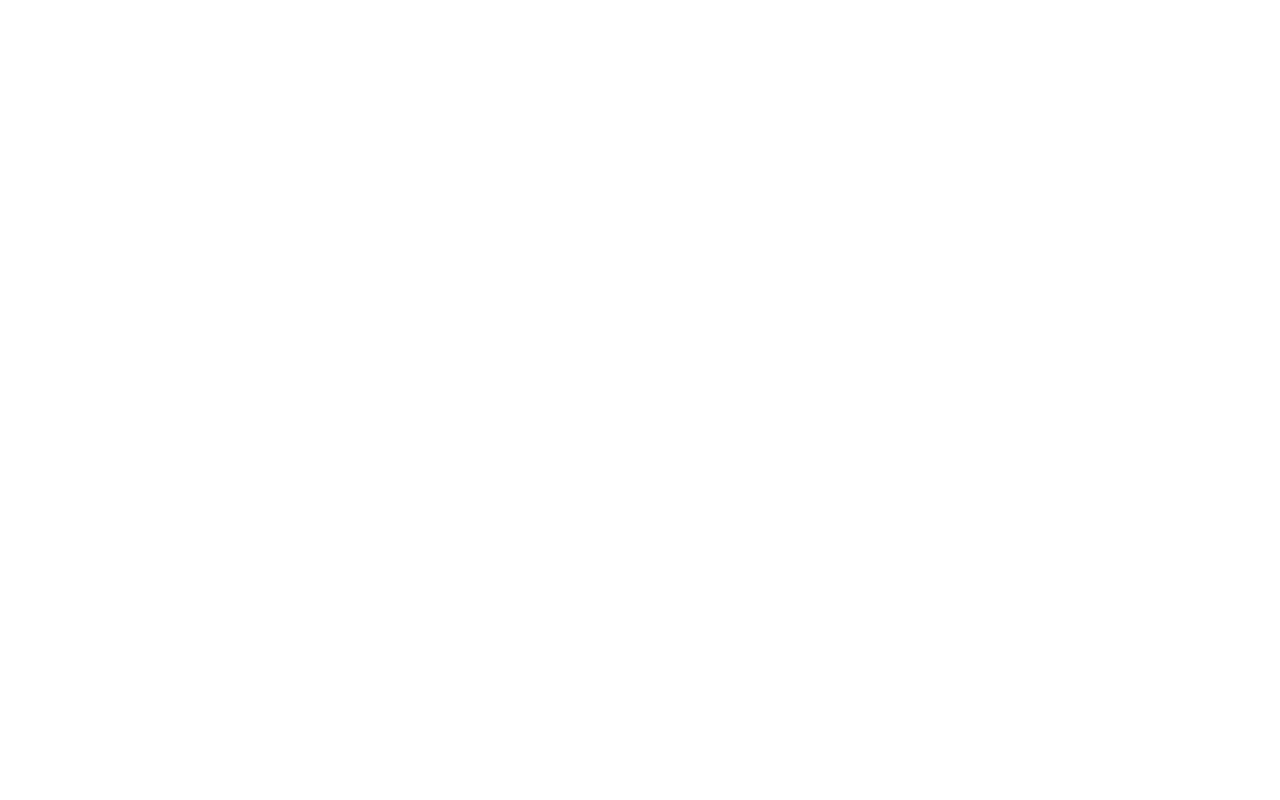
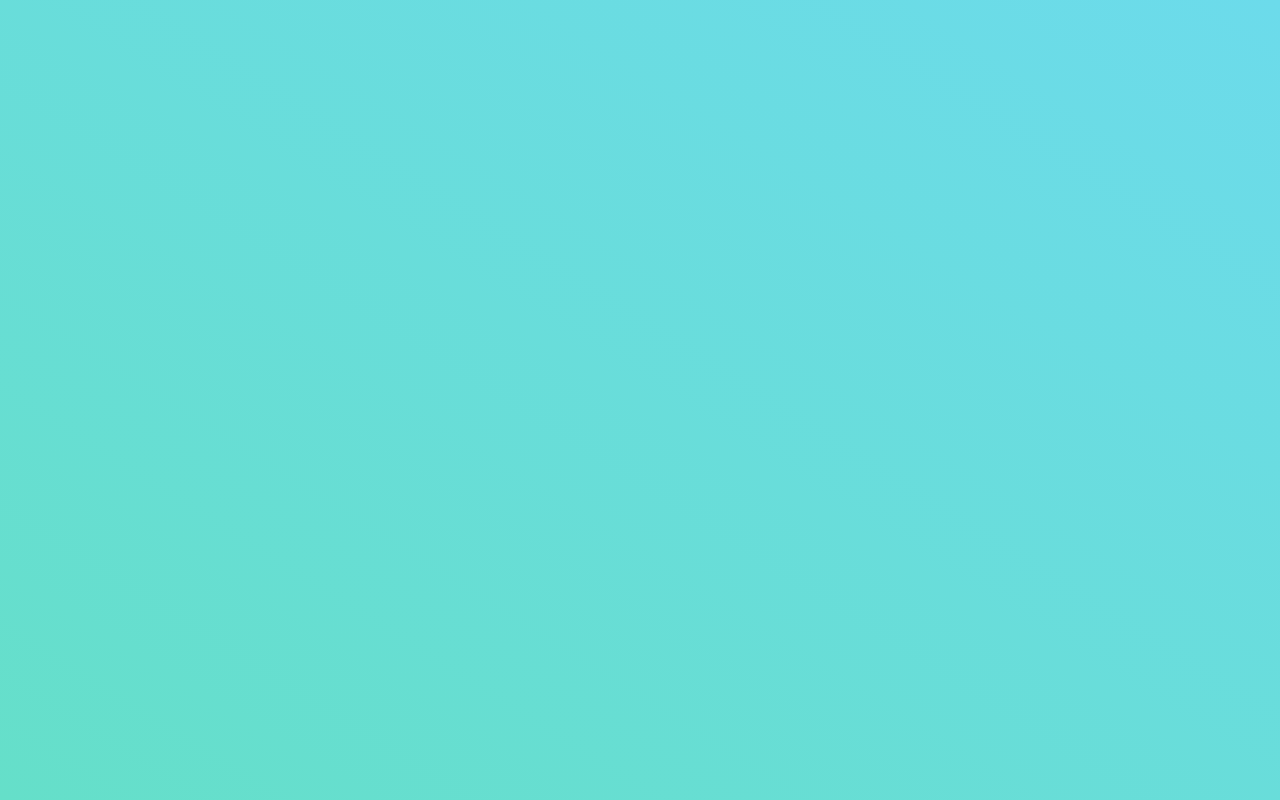
Before and after one commit to ashan1979/glass_website, a plain HTML site: page index.html in a window 1280 px wide. Drawn offline with Linux system fonts and the light colour scheme.

Commit message:
starting the code

```diff
--- a/index.html
+++ b/index.html
@@ -4,10 +4,16 @@
     <meta charset="UTF-8">
     <meta http-equiv="X-UA-Compatible" content="IE=edge">
     <meta name="viewport" content="width=device-width, initial-scale=1.0">
-    <title>Document</title>
+    <title>Glass Website</title>
     <link rel="stylesheet" href="style.css">
 </head>
 <body>
+    <main>
+        <section class="glass">
 
+        </section>
+    </main>
+    <div class="circle1"></div>
+    <div class="circle2"></div>
 </body>
 </html>
--- a/style.css
+++ b/style.css
@@ -0,0 +1,10 @@
+* {
+    margin: 0;
+    padding: 0;
+    box-sizing: border-box;
+}
+
+main {
+    min-height: 100vh;
+    background: linear-gradient(to right top, #65dfc9, #6cdbeb);
+}
```
